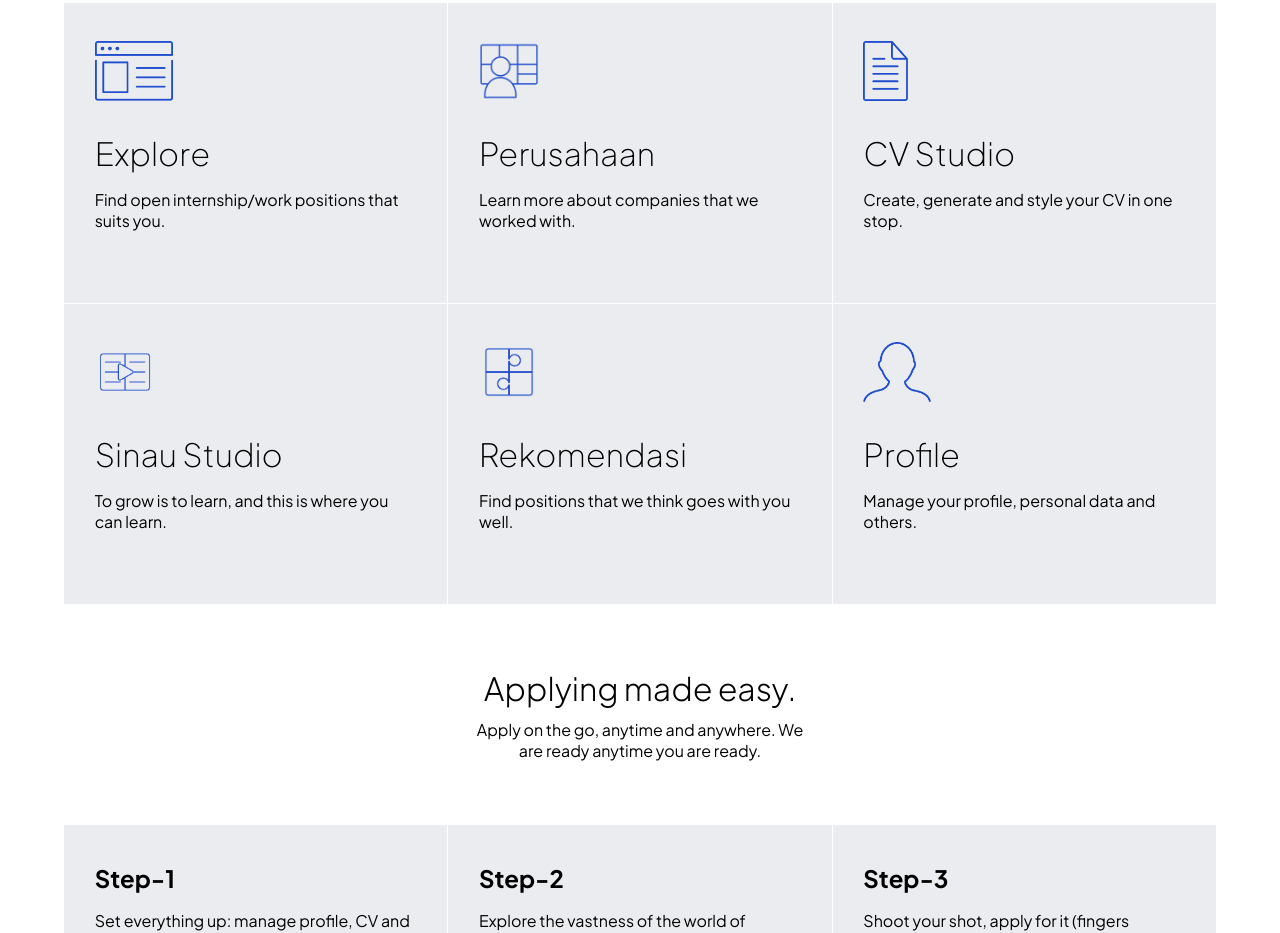
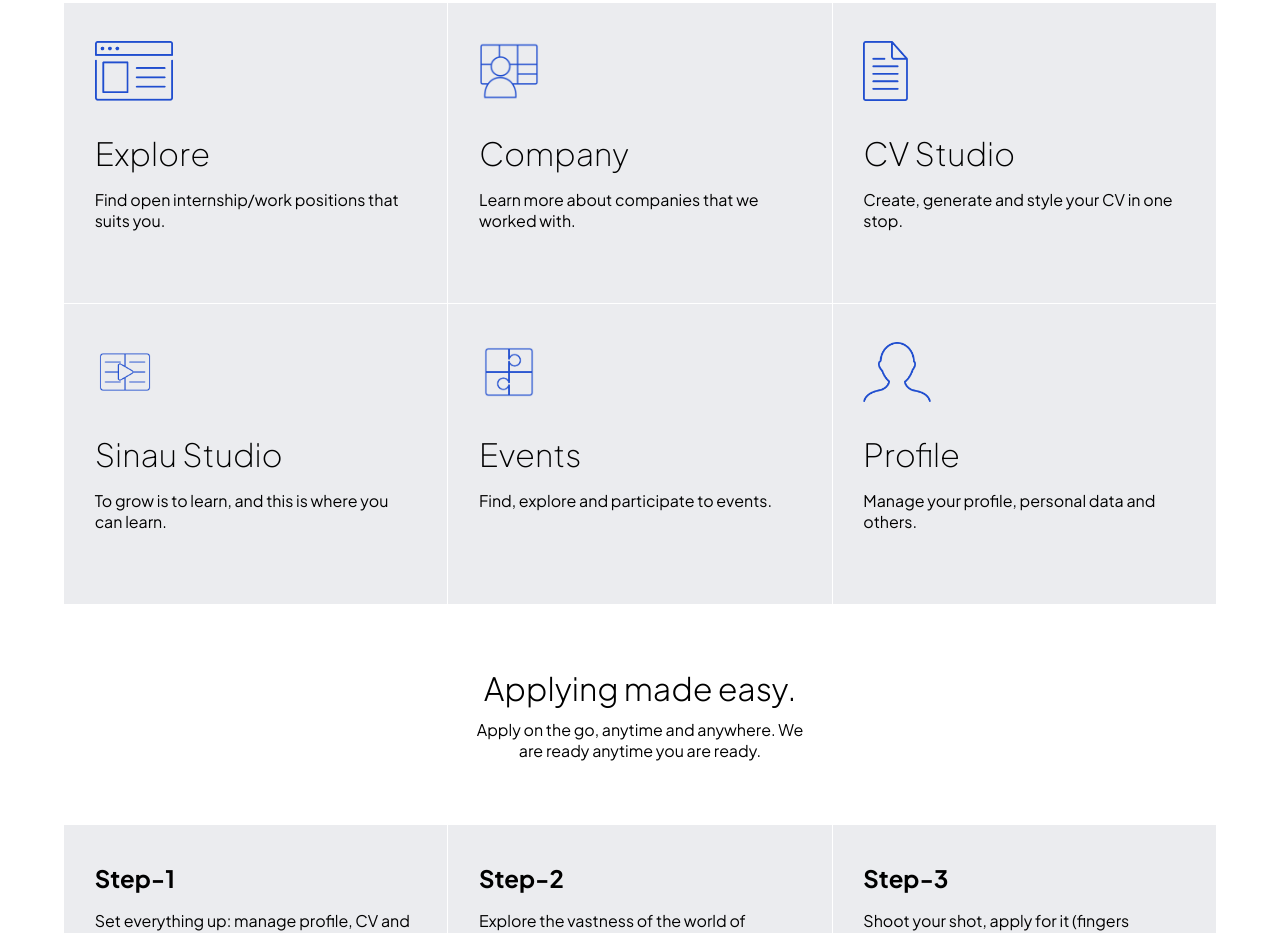
Before and after one commit to rayhanegar/sleeveup, a plain HTML site: page index.html in a window 1280 px wide. Shown: the part 1055-1988 px from the top of the page. Drawn offline with Linux system fonts and the light colour scheme.

Commit message:
Rekomendasi -> Events

```diff
--- a/index.html
+++ b/index.html
@@ -67,7 +67,7 @@
                     <div class="menu-card" id="perusahaanBtn">
                         <img src="./image/icon-perusahaan.png">
                         <a href="company.html">
-                            <h1>Perusahaan</h2>
+                            <h1>Company</h2>
                             <p>Learn more about companies that we worked with.</p>
                         </a>
                     </div>
@@ -89,9 +89,9 @@
                     </div>
                 <div class="menu-card" id="rekomendasiBtn">
                     <img src="./image/icon-rekomendasi.png">
-                        <a href="">
-                            <h1>Rekomendasi</h2>
-                            <p>Find positions that we think goes with you well.</p>
+                        <a href="eventpage.html">
+                            <h1>Events</h2>
+                            <p>Find, explore and participate to events.</p>
                         </a>
                 </div>
                 <div class="menu-card" id="profileBtn">
```
